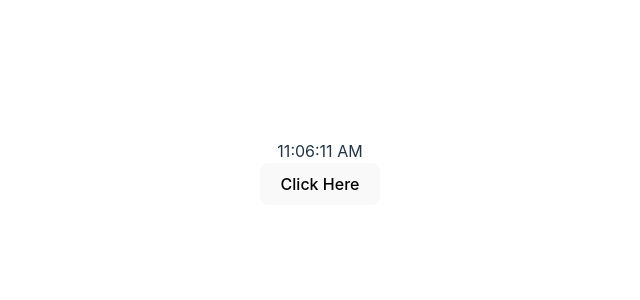
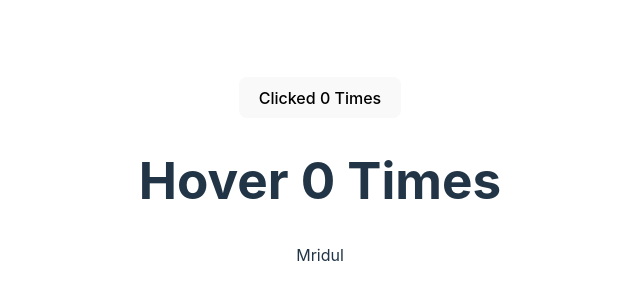
Before and after one commit to mdmidulhosen/React-Js-Vite-Project-LWS-, a React (Vite) app: page / in a window 1280 px wide. Shown: the part 228-528 px from the top of the page, without its empty margins (320-960 px from the left). Built offline with nearby package versions, Linux system fonts and the light colour scheme.

Commit message:
arrow function use inside of props and add a condition

```diff
--- a/src/App.jsx
+++ b/src/App.jsx
@@ -6,15 +6,16 @@ import Calculator from "./component/Calculator";
 import ClickCounter from "./component/ClickCounter";
 import HovwerCounter from "./component/HoverCounter";
 import Clock from "./component/Clock";
+import User from "./component/HOC/User";
 
 function App() {
   return (
     <>
-    <Clock/>
-      {/* <div className="app">
+      <div className="app">
         <ClickCounter />
         <HovwerCounter />
-      </div> */}
+        <User name={(issLoggedIn)=>(issLoggedIn ? "Mridul" : "Guest")}/>
+      </div>
     </>
   );
 }
--- a/src/component/ClickCounter.jsx
+++ b/src/component/ClickCounter.jsx
@@ -1,18 +1,33 @@
+import { render } from "react-dom";
 import WithCounter from "./HOC/WithCounter";
+import React, { Component } from "react";
 
-const ClickCounter = (props) => {
-    const {count, increamentCount} = props
-    // const { count } = this.state;
 
+
+export class ClickCounter extends Component {
+
+    state = {
+        count: 0,
+    }
+    increamentCount = () => {
+        this.setState((pervState) => ({
+            count: pervState.count + 1
+        }))
+    }
+
+    // const {count, increamentCount} = props
+    render(){
+    const { count } = this.state;
         return (
             <div>
-            <button type="button" onClick={increamentCount}>
+                <button type="button" onClick={this.increamentCount}>
                     Clicked {count} Times
                 </button>
             </div>
         )
+    }
 
 
 }
 
-export default WithCounter(ClickCounter)
+export default ClickCounter
--- /dev/null
+++ b/src/component/HOC/User.jsx
@@ -0,0 +1,11 @@
+import React from 'react'
+
+function User({name}) {
+  return (
+    <div>
+      {name(true)}
+    </div>
+  )
+}
+
+export default User
--- a/src/component/HoverCounter.jsx
+++ b/src/component/HoverCounter.jsx
@@ -1,18 +1,31 @@
+import { render } from "react-dom";
 import WithCounter from "./HOC/WithCounter";
+import React, { Component } from "react";
 
-const ClickCounter = (props) => {
-    const {count, increamentCount} = props
-    // const { count } = this.state;
 
+
+export class HoverCounter extends Component {
+    // const {count, increamentCount} = props
+    state = {
+        count: 0,
+    }
+    increamentCount = () => {
+        this.setState((pervState) => ({
+            count: pervState.count + 1
+        }))
+    }
+    render(){
+    const { count } = this.state;
         return (
             <div>
-            <h1 onMouseOver={increamentCount}>
+                <h1 onMouseOver={this.increamentCount}>
                     Hover {count} Times
                 </h1>
             </div>
         )
+    }
 
 
 }
 
-export default WithCounter(ClickCounter)
+export default HoverCounter
```
Lines whose indentation alone changed are shown as unchanged.
